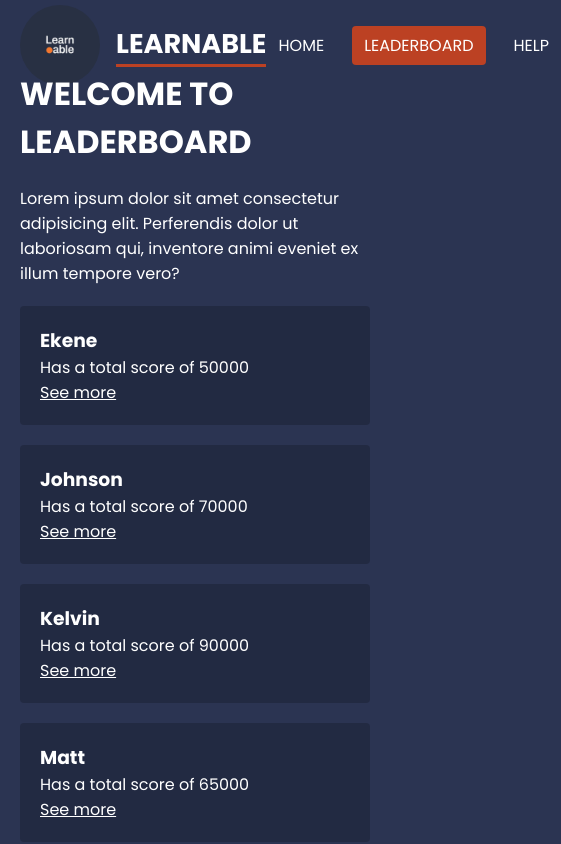
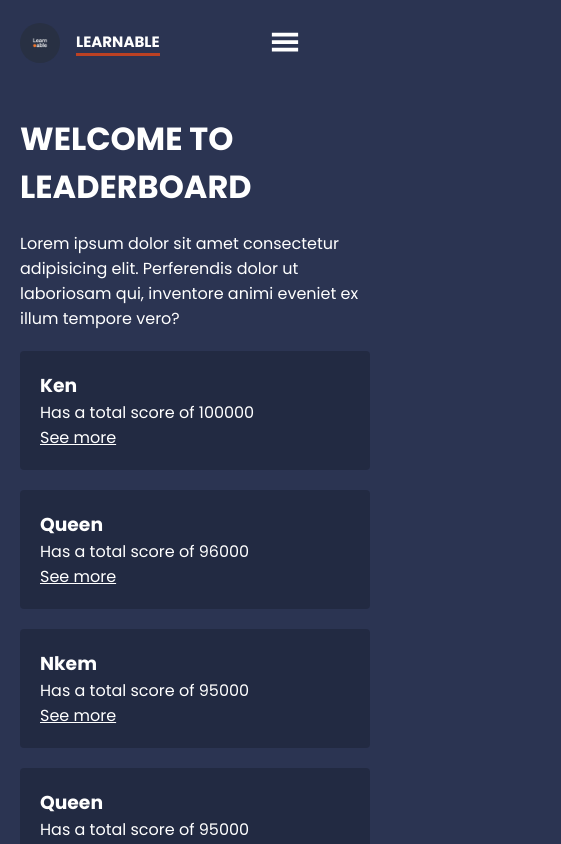
Before and after one commit to Nky237/LeaderBoard, a React (Vite) app: page /leader in a window 390 px wide. Shown: the top 844 px of the page, 561 px wide, since content can reach past the window. Built offline with nearby package versions, Linux system fonts and the light colour scheme; data requests are answered from the project's data file.

Commit message:
made it responsive

```diff
--- a/package.json
+++ b/package.json
@@ -11,6 +11,7 @@
   "dependencies": {
     "react": "^18.2.0",
     "react-dom": "^18.2.0",
+    "react-icons": "^4.7.1",
     "react-router-dom": "6.4"
   },
   "devDependencies": {
--- a/src/index.css
+++ b/src/index.css
@@ -9,6 +9,7 @@ body {
   padding: 20px;
   font-family: "Poppins";
   background: var(--secondary);
+  overflow-x: hidden !important;
 }
 * {
   color: #fff;
@@ -34,25 +35,26 @@ button {
 header{
   display: flex;
   justify-content: space-between;
-  height: 50px;
   align-items: center;
+  height: 45px;
+  padding-bottom: 50px;
 }
-header nav {
+.Navy ul {
   display: flex;
   gap: 16px;
-  justify-content: end;
+
 }
 header h1 {
   margin-right: auto;
   border-bottom: 3px solid var(--primary);
   font-size: 27px;
 }
-header nav a{
+.Navy a{
   text-decoration: none;
   padding: 7px 12px;
   border-radius: 4px;
 }
-header nav a.active {
+.Navy a.active {
   background: var(--primary);
 }
 
@@ -152,3 +154,59 @@ form label span {
   border-radius: 4px;
   margin: 20px 0;
 }
+
+/* RESPONSIVE BAR */
+
+.ham{
+  display: none;
+}
+
+/* RESPONSIVENESS */
+@media only screen and (max-width: 767px){
+  body{
+    overflow-x: hidden !important;
+  }
+  .ham{
+    display: block;
+    padding-top: 10px;
+    margin-right: 70px;
+    font-size: 30px;
+    z-index: 10;
+  }
+  .Navy{
+    position: fixed;
+  }
+  .Navy ul{
+    display: none;
+    ;
+
+
+
+
+
+  }
+  .expanded ul{
+    display: flex;
+    flex-direction: column;
+    position: absolute;
+    height: 170px;
+    top: 40px;
+    left: 0;
+    background-color: var(--secondary);
+    margin-top: 30px;
+    width: 90% !important;
+
+  }
+
+  .logo h1{
+    font-size: 15px;
+  }
+  .logo img{
+    height: 40px;
+    width: 40px;
+  }
+
+  form{
+    width: 100%;
+  }
+}
--- a/src/layouts/Rootlayout.jsx
+++ b/src/layouts/Rootlayout.jsx
@@ -1,8 +1,13 @@
-import React from 'react'
+import React, { useState } from 'react'
 import { NavLink, Outlet } from 'react-router-dom'
 import logo from '../assets/logo.jpg'
+import { GiHamburgerMenu } from 'react-icons/gi';
 
 const Rootlayout = () => {
+  const [isOpen, setisOpen] = useState(false)
+  const toggleMenu = () =>{
+    setisOpen(!isOpen)
+  }
   return (
     <div>
         <header>
@@ -10,11 +15,18 @@ const Rootlayout = () => {
             <img src={logo} alt="logo" />
             <h1>LEARNABLE</h1>
             </div>
-            <nav>
+            <nav  className={
+          isOpen ? "expanded" : "Navy"
+        }>
+              <ul>
                 <NavLink to='/'>HOME</NavLink>
                 <NavLink to='leader'>LEADERBOARD</NavLink>
                 <NavLink to='help'>HELP</NavLink>
+              </ul>
             </nav>
+            <div className="ham">
+            <GiHamburgerMenu onClick={toggleMenu} />
+            </div>
         </header>
         <main>
             <Outlet />
--- a/src/pages/Score/Score.jsx
+++ b/src/pages/Score/Score.jsx
@@ -3,7 +3,7 @@ import { Link, useLoaderData } from 'react-router-dom'
 
 const Score = () => {
     const scoress = useLoaderData()
-    scoress.sort((a,b) => b.salary - a.salary)
+    scoress.sort((a,b) => b.Total - a.Total)
   return (
     <div className='careers'>
         {
```
Also changed, not shown: 1 other file (tests, documents, lock files or other folders).
